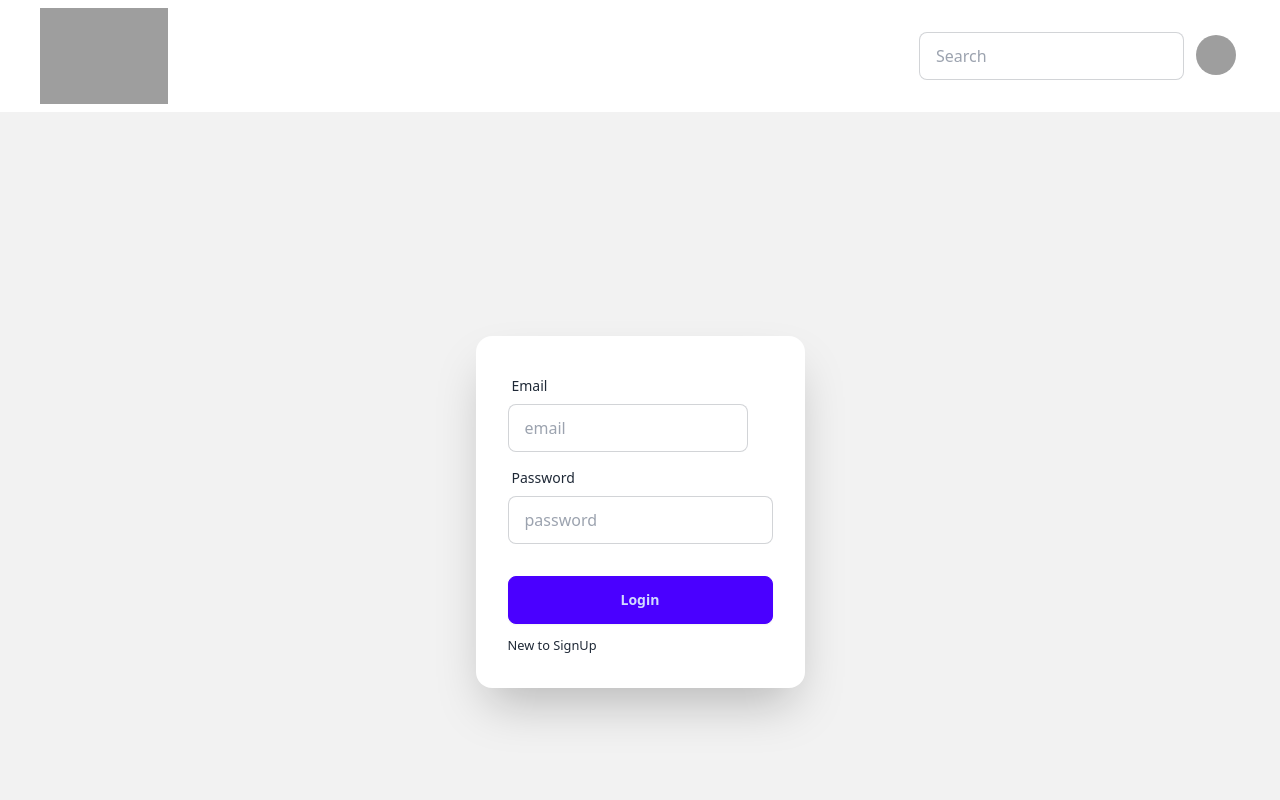
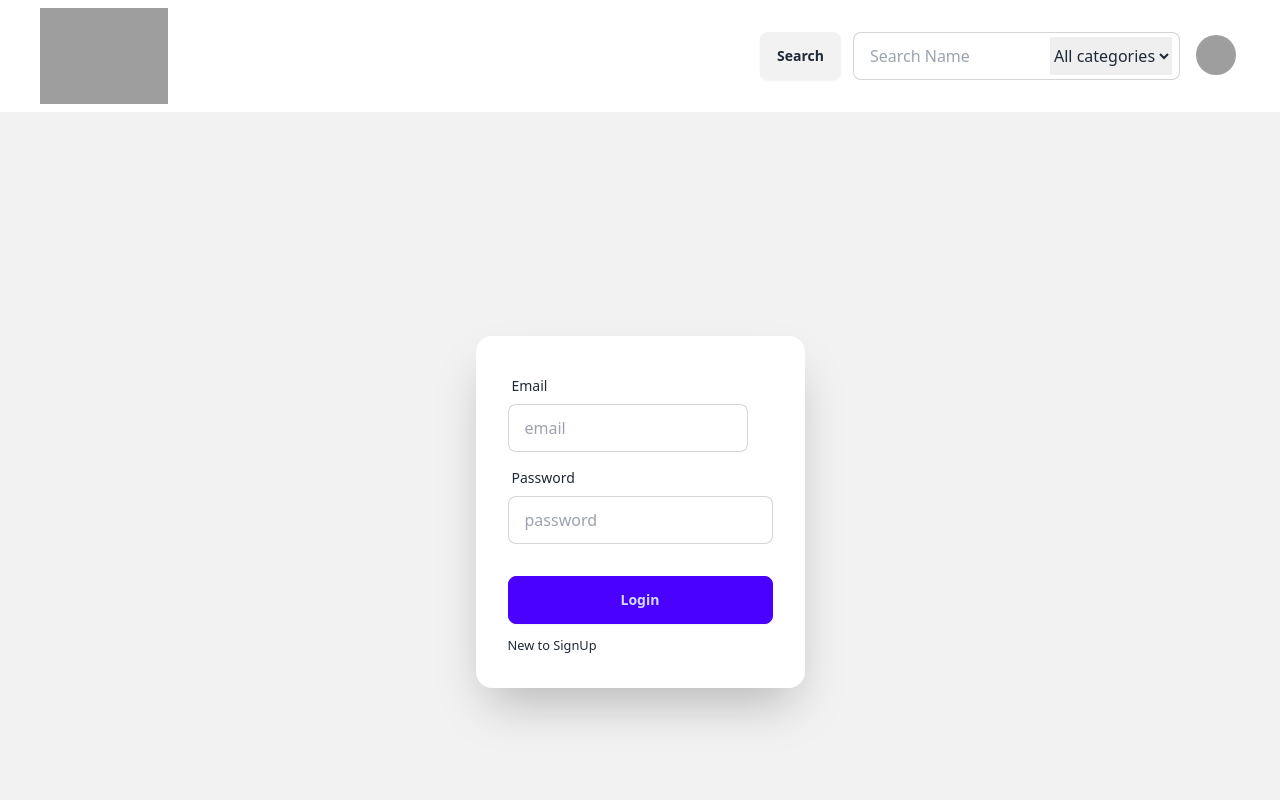
Before and after one commit to shanto001971/House-Portal, a React (Vite) app: page /logIn in a window 1280 px wide. Shown: the top 800 px of the page. Built offline with nearby package versions, Linux system fonts and the light colour scheme; grey boxes are pictures that could not be loaded.

Commit message:
implement search function house name and city name

```diff
--- a/src/LogInPage/LogIn.jsx
+++ b/src/LogInPage/LogIn.jsx
@@ -23,7 +23,7 @@ const LogIn = () => {
 
         try {
             const response = await axiosSecure.post('/auth/login', formData);
-            console.log(response)
+            // console.log(response)
 
             if (response.status === 201 && response.data.email) {
                 localStorage.setItem('token',response?.data?._id)
--- a/src/NavBar/Navbar.jsx
+++ b/src/NavBar/Navbar.jsx
@@ -1,36 +1,72 @@
 import { Link } from "react-router-dom";
 import useAuth from "../hooks/useAuth";
+import { useEffect, useState } from "react";
+import useAxios from "../hooks/useAxios";
 
 
 const Navbar = () => {
     const [user, refetch] = useAuth();
+    const [axiosSecure] = useAxios()
+    const [searchCity, setSearchCity] = useState('');
+    const [searchName, setSearchName] = useState('');
+    const [searchResults, setSearchResults] = useState([]);
 
     const handleLogOut = () => {
         localStorage.removeItem('token');
         refetch()
     }
 
-    // console.log(user);
+    console.log(user);
 
     if (user?.email) {
         refetch()
     }
 
+    const handleSearch = async () => {
+        try {
+            // Make a request to your backend API to perform the search
+            const response = await axiosSecure.get(`/api/search?name=${searchName}&city=${searchCity}`);
+            setSearchResults(response.data);  // Assuming the backend returns an array of results
+        } catch (error) {
+            console.error('Error during search:', error);
+        }
+    }
+
+    console.log(searchResults)
+
     return (
-        <div className="navbar bg-base-100 lg:px-10">
-            <div className="flex-1">
-                <Link className=""><img className="h-24" src="https://png.pngtree.com/element_our/png/20181214/real-estate-house-logo-design-template-vector-illustration-png_269520.jpg" alt="" /></Link>
+        <div className="navbar bg-base-100 lg:px-10 flex justify-between">
+            <div className="w-40">
+                <Link className=""><img  className="h-24" src="https://png.pngtree.com/element_our/png/20181214/real-estate-house-logo-design-template-vector-illustration-png_269520.jpg" alt="" /></Link>
             </div>
-            <div className="flex-none gap-2">
-                <h1>{user.fullName}</h1>
-                <div className="form-control">
+            <div className="w-[40%]">
+                <button className="btn" onClick={handleSearch}>Search</button>
 
-                    <input type="text" placeholder="Search" className="input input-bordered w-24 md:w-auto" />
+                <div className="flex items-center relative lg:w-full px-3">
+                    <input
+                        type="text"
+                        placeholder="Search Name"
+                        className="input input-bordered w-24 md:w-auto lg:w-full"
+                        value={searchName}
+                        onChange={(e) => setSearchName(e.target.value)}
+                    />
+                    <select
+                        className="absolute right-5 py-[7px] hidden lg:block"
+                        value={searchCity}
+                        onChange={(e) => setSearchCity(e.target.value)}
+                    >
+                        <option className="" value="" >All categories</option>
+                        <option value="Villagetown">Village town</option>
+                        <option value="Suburbia">Suburbia</option>
+                        <option value="Townburg">Town burg</option>
+                    </select>
+
                 </div>
                 <div className="dropdown dropdown-end">
                     <div tabIndex={0} role="button" className="btn btn-ghost btn-circle avatar">
                         <div className="w-10 rounded-full">
-                            <img alt="Tailwind CSS Navbar component" src="https://daisyui.com/images/stock/photo-1534528741775-53994a69daeb.jpg" />
+                            <img title={user?.fullName} alt="Tailwind CSS Navbar component" src="https://daisyui.com/images/stock/photo-1534528741775-53994a69daeb.jpg" />
+
                         </div>
                     </div>
                     <ul tabIndex={0} className="mt-3 z-10 p-2 shadow menu menu-sm dropdown-content bg-base-100 rounded-box w-52">
```
